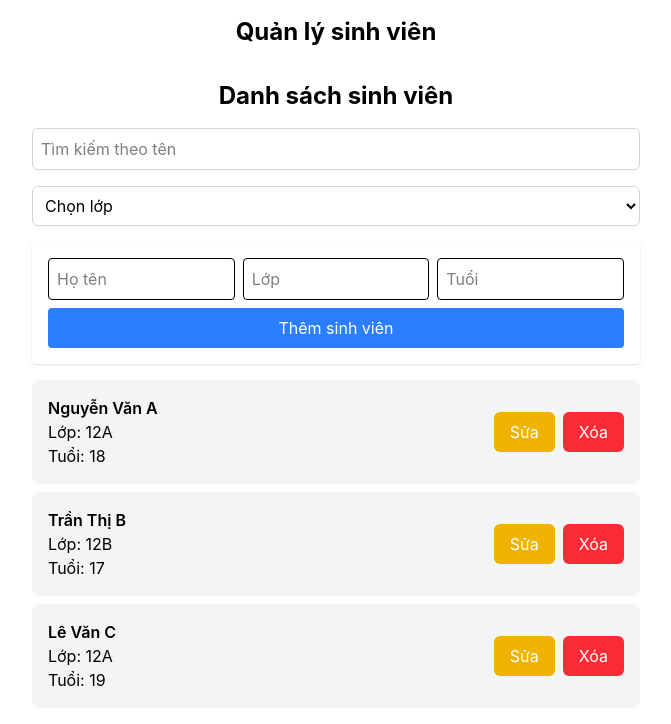
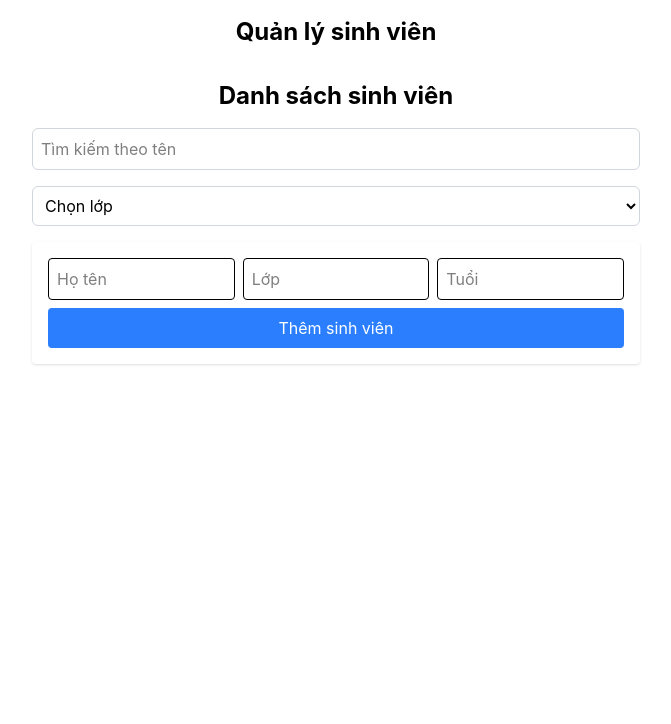
Before and after one commit to NhanItJAVA1/HuynhTrongNhan_22679471, a React (Vite) app: page / in a window 1280 px wide. Shown: the top 724 px of the page, without its empty margins (304-975 px from the left). Built offline with nearby package versions, Linux system fonts and the light colour scheme.

Commit message:
feat: lưu danh sách sinh viên vào localStorage

```diff
--- a/src/pages/StudentManager.jsx
+++ b/src/pages/StudentManager.jsx
@@ -1,15 +1,30 @@
-import React, { useState } from "react";
+import React, { useState, useEffect } from "react";
 import StudentList from "../components/StudentList";
 import StudentForm from "../components/StudentForm";
 
 function StudentManager() {
-  const [students, setStudents] = useState([
-    { id: 1, name: "Nguyễn Văn A", class: "12A", age: 18 },
-    { id: 2, name: "Trần Thị B", class: "12B", age: 17 },
-    { id: 3, name: "Lê Văn C", class: "12A", age: 19 },
-  ]);
+  const [students, setStudents] = useState([]);
   const [searchTerm, setSearchTerm] = useState("");
   const [selectedClass, setSelectedClass] = useState("");
+
+  useEffect(() => {
+    const savedStudents = JSON.parse(localStorage.getItem("students"));
+    if (savedStudents) {
+      setStudents(savedStudents);
+    }
+  }, []);
+  useEffect(() => {
+    if (students.length > 0) {
+      console.log("Lưu danh sách sinh viên vào localStorage:", students);
+      localStorage.setItem("students", JSON.stringify(students));
+    }
+  }, [students]);
+
+  useEffect(() => {
+    if (students.length > 0) {
+      localStorage.setItem("students", JSON.stringify(students));
+    }
+  }, [students]);
 
   const addStudent = (student) => {
     setStudents((prev) => [...prev, { ...student, id: Date.now() }]);
```
Also changed, not shown: MinhChung/Lưu danh sách công việc vào localStorage.png (added).
